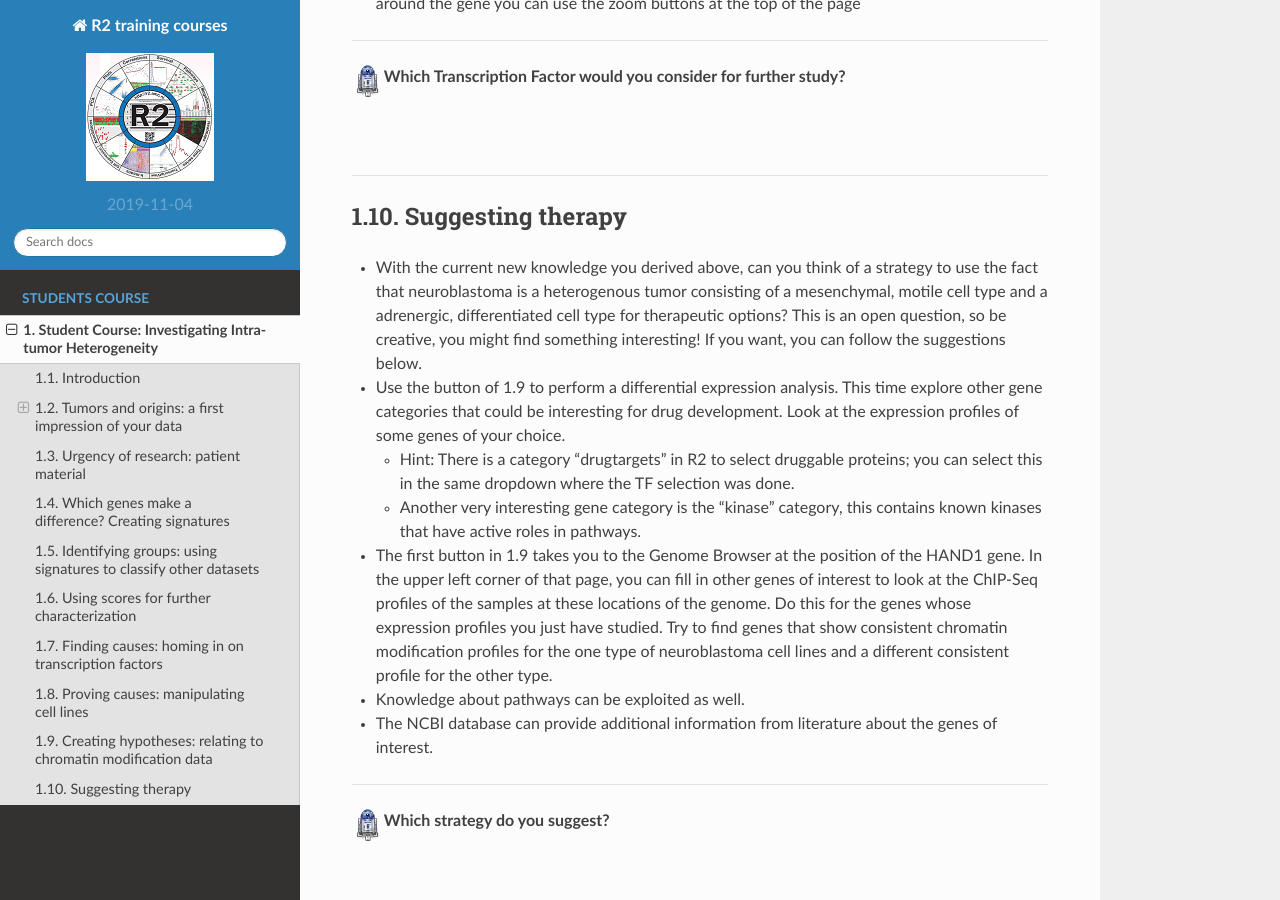
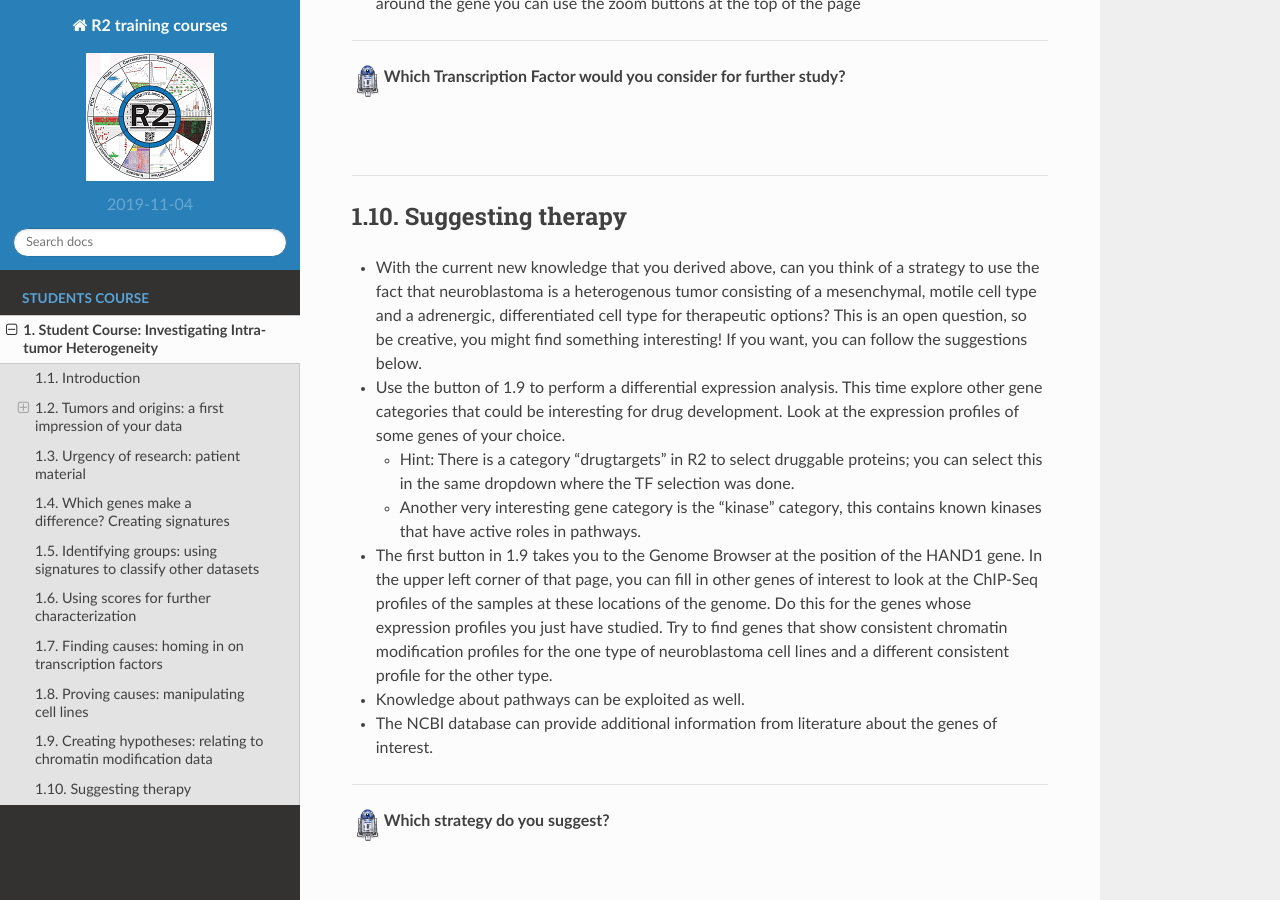
Before and after one commit to antronerds/r2-training-courses, a Sphinx documentation site: the page built from docs/Investigating_Tumor_Heterogeneity_student_version.md, in a window 1280 px wide and 900 px high, scrolled down 17808 px. Built offline with Sphinx 7.4.7 and the Read the Docs theme 2.0.0, drawn with Linux system fonts in a browser that asks for light colours.

Commit message:
Update Investigating_Tumor_Heterogeneity_student_version.md

```diff
--- a/docs/Investigating_Tumor_Heterogeneity_student_version.md
+++ b/docs/Investigating_Tumor_Heterogeneity_student_version.md
@@ -849,7 +849,7 @@ The chromatin state is especially important for transcription factors; we'll re-
 Suggesting therapy
 ---------------------
 
-* With the current new knowledge you derived above, can you think of a strategy to use the fact that neuroblastoma is a heterogenous tumor consisting of a mesenchymal, motile cell type and a adrenergic, differentiated cell type for therapeutic options? This is an open question, so be creative, you might find something interesting! If you want, you can follow the suggestions below.
+* With the current new knowledge that you derived above, can you think of a strategy to use the fact that neuroblastoma is a heterogenous tumor consisting of a mesenchymal, motile cell type and a adrenergic, differentiated cell type for therapeutic options? This is an open question, so be creative, you might find something interesting! If you want, you can follow the suggestions below.
 
 * Use the button of 1.9 to perform a differential expression analysis. This time explore other gene categories that could be interesting for drug development. Look at the expression profiles of some genes of your choice.
   * Hint: There is a category "drugtargets" in R2 to select druggable proteins; you can select this in the same dropdown where the TF selection was done.
```
